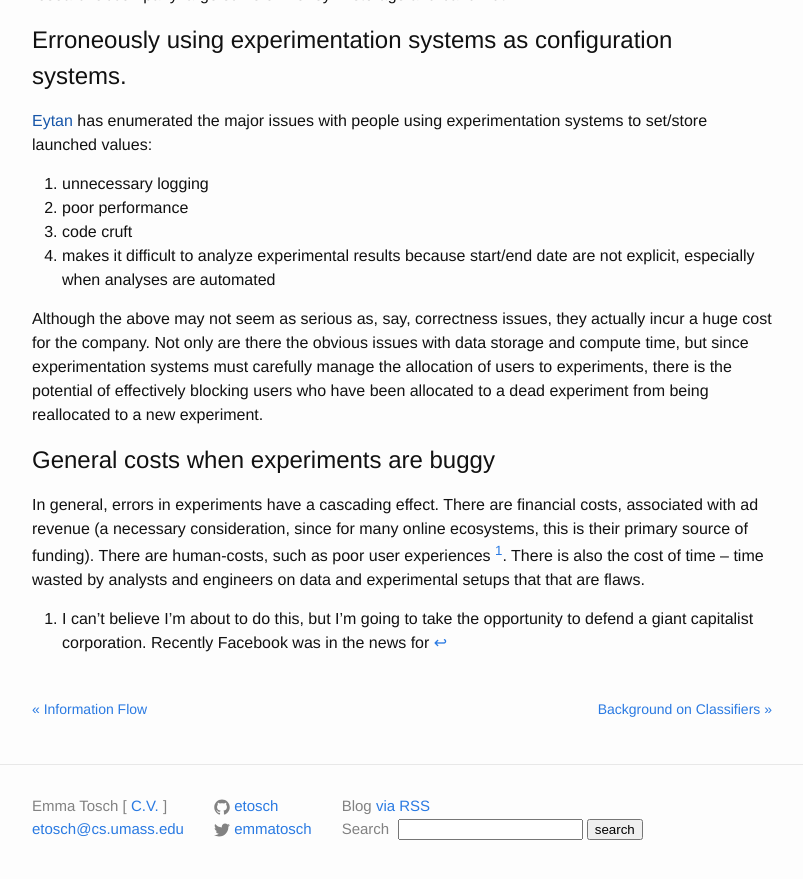
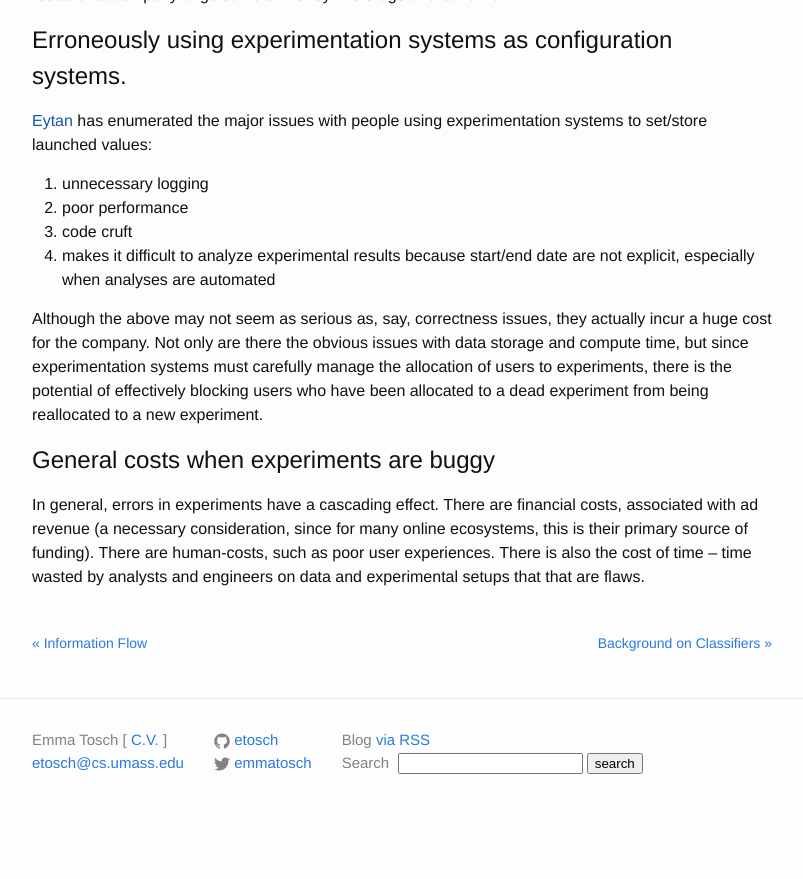
Before and after one commit to harshkn/harshkn.github.io, a Jekyll site: the page built from _posts/2015-12-30-online-experiments.md, in a window 1280 px wide and 900 px high, scrolled down 3250 px. Shown: the top 879 px of the window, without its empty margins (238-1041 px from the left). Built offline with Jekyll 4.4.1, drawn with Linux system fonts in a browser that asks for light colours; nearby versions of some CDN libraries; comment, search, counter and statistics services are not loaded; after the commit the page ends 4084 px from its top, so only the background shows below that.

Commit message:
moved why-planout to drafts, updated two posts

```diff
--- a/_posts/2015-12-30-online-experiments.md
+++ b/_posts/2015-12-30-online-experiments.md
@@ -67,6 +67,4 @@ Although the above may not seem as serious as, say, correctness issues, they act
 
 # General costs when experiments are buggy
 
-In general, errors in experiments have a cascading effect. There are financial costs, associated with ad revenue (a necessary consideration, since for many online ecosystems, this is their primary source of funding). There are human-costs, such as poor user experiences [^n]. There is also the cost of time -- time wasted by analysts and engineers on data and experimental setups that that are flaws.
-
-[^n]: I can't believe I'm about to do this, but I'm going to take the opportunity to defend a giant capitalist corporation. Recently Facebook was in the news for
+In general, errors in experiments have a cascading effect. There are financial costs, associated with ad revenue (a necessary consideration, since for many online ecosystems, this is their primary source of funding). There are human-costs, such as poor user experiences. There is also the cost of time -- time wasted by analysts and engineers on data and experimental setups that that are flaws.
```
Also changed, not shown: _posts/2016-1-4-related-work-information-flow.md (+2 -2 lines), _drafts/why-planout.md (renamed from _posts/2016-01-12-why-planout.md).
